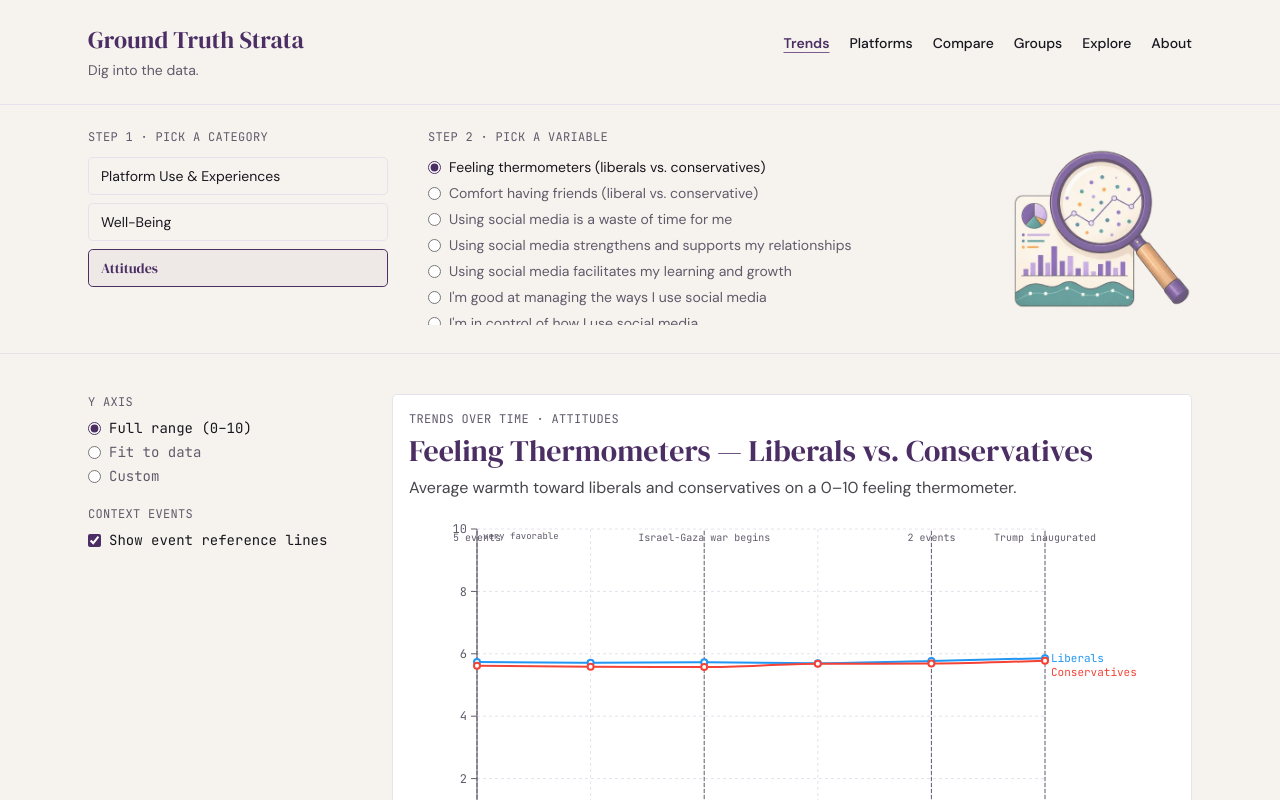
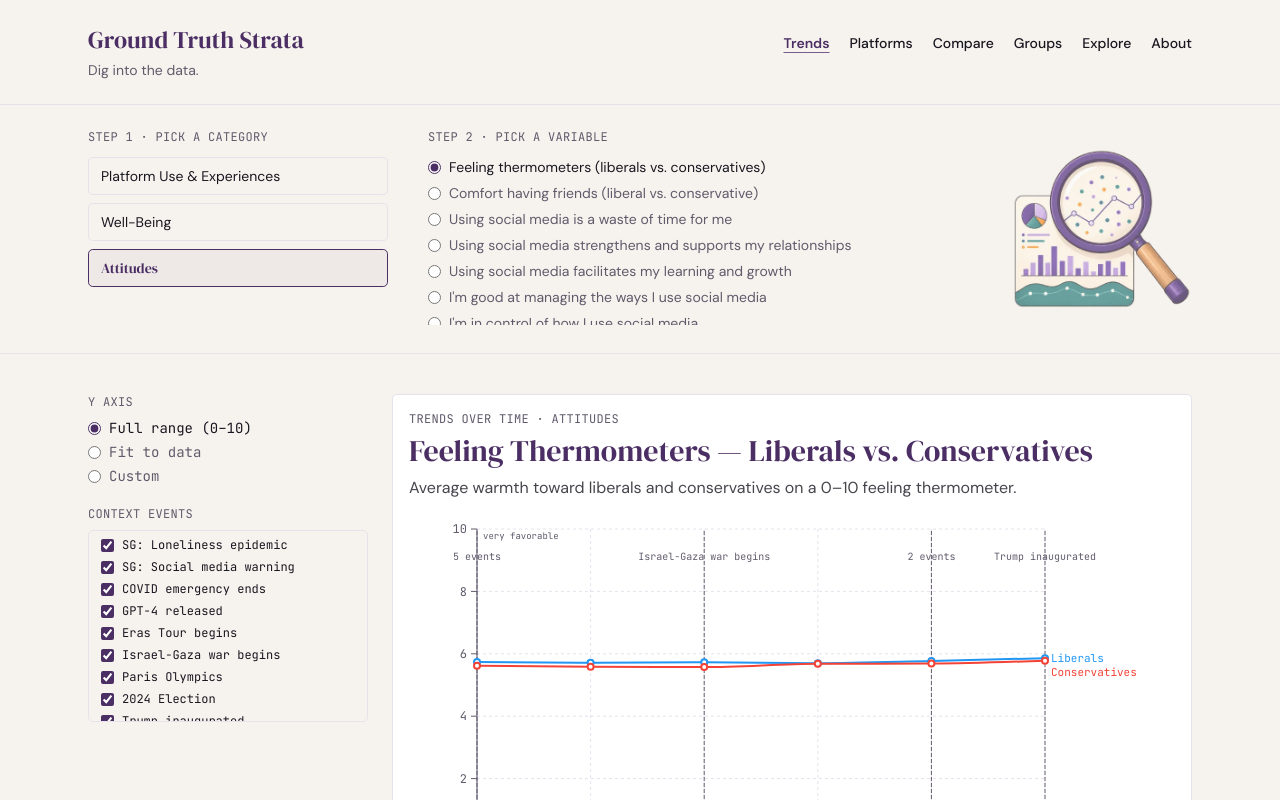
Before and after one commit to mattmotyl/ground-truth-strata, a Next.js app: page /trends in a window 1280 px wide. Both pictures are taken after a click on the button "Attitudes". Shown: the top 800 px of the page. Built offline with nearby package versions, Linux system fonts and the light colour scheme.

Commit message:
T3-B7 polish: per-event checkboxes in Context Events control, fix event label overlap on axis anchors
Co-Authored-By: Claude Opus 4.7 (1M context) <noreply@anthropic.com>

```diff
--- a/src/components/charts/trend-line-bits.tsx
+++ b/src/components/charts/trend-line-bits.tsx
@@ -323,14 +323,24 @@ export function SingleSeriesTooltip({
   );
 }
 
-// ── Context-events toggle ─────────────────────────────────────────────
+// ── Context-events control (per-event checkbox list) ──────────────────
+// Scrollable list of individual macro events (one checkbox each), styled
+// to match the platform multiselect. All checked by default; unchecking
+// hides that event's reference line.
 
-export function EventsToggle({
-  checked,
-  onChange,
+interface EventOption {
+  id: string;
+  shortLabel: string;
+}
+
+export function EventsControl({
+  events,
+  hidden,
+  onToggle,
 }: {
-  checked: boolean;
-  onChange: (b: boolean) => void;
+  events: EventOption[];
+  hidden: ReadonlySet<string>;
+  onToggle: (id: string) => void;
 }) {
   return (
     <div className="space-y-2">
@@ -340,20 +350,29 @@ export function EventsToggle({
       >
         Context events
       </p>
-      <label className="flex items-center gap-2 cursor-pointer text-sm">
+      <ul
+        className="max-h-48 overflow-y-auto border border-mist rounded-md bg-paper px-2 py-1 space-y-0.5"
+        style={{ fontFamily: 'var(--font-mono)' }}
+      >
+        {events.map((ev) => {
+          const checked = !hidden.has(ev.id);
+          return (
+            <li key={ev.id}>
+              <label className="flex items-center gap-2 text-xs rounded px-1 py-0.5 cursor-pointer hover:bg-mist/50">
                 <input
                   type="checkbox"
                   checked={checked}
-          onChange={(e) => onChange(e.target.checked)}
+                  onChange={() => onToggle(ev.id)}
                   className="accent-plum"
                 />
-        <span
-          className={checked ? 'text-ink' : 'text-slate'}
-          style={{ fontFamily: 'var(--font-mono)' }}
-        >
-          Show event reference lines
+                <span className={checked ? 'text-ink' : 'text-slate'}>
+                  {ev.shortLabel}
                 </span>
               </label>
+            </li>
+          );
+        })}
+      </ul>
     </div>
   );
 }
--- a/src/components/charts/trends-variable-trend.tsx
+++ b/src/components/charts/trends-variable-trend.tsx
@@ -41,14 +41,16 @@ import {
 } from '@/lib/strata-survey';
 import {
   axisTicks,
-  buildEventReferenceLines,
   buildPairedSeries,
   buildPlatformFanData,
   buildRespondentSeries,
   eventContextSentence,
+  groupEventsToRefLines,
   respondentTitle,
+  selectableMacroEvents,
   trendConfig,
   type EventRefLine,
+  type MacroEvent,
 } from '@/lib/trends-adapters';
 import type { AxisAnchor } from '@/lib/trends-categories';
 import { StrataChartFrame } from './strata-chart-frame';
@@ -61,7 +63,7 @@ import { PlatformWaveTable } from './platform-wave-table';
 import {
   AxisAnchorLabels,
   BrokenYAxisIndicator,
-  EventsToggle,
+  EventsControl,
   LineEndLabels,
   PlatformFanTooltip,
   SingleSeriesTooltip,
@@ -78,8 +80,10 @@ function clamp01(v: number): number {
 
 // Vertical dashed reference lines for contextual events, snapped to the
 // wave category. Returned as an array of <ReferenceLine> so Recharts
-// detects them as chart children.
-function renderEventLines(refLines: EventRefLine[]) {
+// detects them as chart children. labelOffset pushes the label down from
+// the top edge — larger on charts that show Y-axis anchor labels, so the
+// Wave 1 event label clears the top anchor (e.g. "very favorable").
+function renderEventLines(refLines: EventRefLine[], labelOffset: number) {
   return refLines.map((rl) => (
     <ReferenceLine
       key={rl.waveLabel}
@@ -89,12 +93,21 @@ function renderEventLines(refLines: EventRefLine[]) {
       label={{
         value: rl.label,
         position: 'insideTop',
+        offset: labelOffset,
         fontSize: 10,
         fontFamily: 'var(--font-mono)',
         fill: '#605A6B',
       }}
     />
   ));
+}
+
+// Immutable toggle of an id in a Set (for the per-event checkbox list).
+function toggleInSet(set: ReadonlySet<string>, id: string): Set<string> {
+  const next = new Set(set);
+  if (next.has(id)) next.delete(id);
+  else next.add(id);
+  return next;
 }
 
 // =====================================================================
@@ -135,18 +148,23 @@ export function PlatformFanChart({
   const [yMode, setYMode] = useState<'full' | 'fit' | 'custom'>('full');
   const [customMin, setCustomMin] = useState(0);
   const [customMax, setCustomMax] = useState(100);
-  const [showEvents, setShowEvents] = useState(true);
+  const [hiddenEvents, setHiddenEvents] = useState<ReadonlySet<string>>(
+    () => new Set(),
+  );
   const chartRef = useRef<HTMLDivElement | null>(null);
 
   const labelBySlug = new Map(meta.platforms.map((p) => [p.slug, p.label]));
   const chartData = buildPlatformFanData(rows, meta, chartPlatforms);
 
   const presentWaves = [...new Set(rows.map((r) => r.wave))];
-  const refLines = events
-    ? buildEventReferenceLines(events, meta, presentWaves)
+  const availableEvents: MacroEvent[] = events
+    ? selectableMacroEvents(events, meta, presentWaves)
     : [];
+  const refLines = groupEventsToRefLines(
+    availableEvents.filter((e) => !hiddenEvents.has(e.id)),
+  );
   const fullSourceNote =
-    showEvents && refLines.length > 0
+    refLines.length > 0
       ? `${sourceNote} ${eventContextSentence(refLines)}`
       : sourceNote;
 
@@ -247,7 +265,7 @@ export function PlatformFanChart({
               />
             )}
           />
-          {showEvents ? renderEventLines(refLines) : null}
+          {renderEventLines(refLines, 8)}
           {chartPlatforms.map((slug) => (
             <Line
               key={slug}
@@ -301,8 +319,12 @@ export function PlatformFanChart({
         isPercent
         fullLabel="Full range (0–100%)"
       />
-      {refLines.length > 0 ? (
-        <EventsToggle checked={showEvents} onChange={setShowEvents} />
+      {availableEvents.length > 0 ? (
+        <EventsControl
+          events={availableEvents}
+          hidden={hiddenEvents}
+          onToggle={(id) => setHiddenEvents((curr) => toggleInSet(curr, id))}
+        />
       ) : null}
     </div>
   );
@@ -498,7 +520,9 @@ export function RespondentTrend({
   const [customMax, setCustomMax] = useState(
     config.isPercent ? 100 : numericFull[1],
   );
-  const [showEvents, setShowEvents] = useState(true);
+  const [hiddenEvents, setHiddenEvents] = useState<ReadonlySet<string>>(
+    () => new Set(),
+  );
   const chartRef = useRef<HTMLDivElement | null>(null);
 
   if (!metaVar) {
@@ -563,15 +587,18 @@ export function RespondentTrend({
     `Source: ${waveClause}Population-level weighted estimates. 95% CIs ` +
     `available on hover. Cells with n < 30 are suppressed by design. ` +
     `Precomputed JSON generated ${generatedAt}.`;
-  const refLines = events
-    ? buildEventReferenceLines(
+  const availableEvents: MacroEvent[] = events
+    ? selectableMacroEvents(
         events,
         meta,
         series.map((p) => p.wave),
       )
     : [];
+  const refLines = groupEventsToRefLines(
+    availableEvents.filter((e) => !hiddenEvents.has(e.id)),
+  );
   const fullSourceNote =
-    showEvents && refLines.length > 0
+    refLines.length > 0
       ? `${sourceNote} ${eventContextSentence(refLines)}`
       : sourceNote;
   const interpretation = `[PLACEHOLDER -- Matt to review] ${title} over time. ${
@@ -643,7 +670,7 @@ export function RespondentTrend({
               />
             )}
           />
-          {showEvents ? renderEventLines(refLines) : null}
+          {renderEventLines(refLines, axisAnchors ? 24 : 8)}
           <Line
             type="monotone"
             dataKey="value"
@@ -684,8 +711,12 @@ export function RespondentTrend({
         rawMax={numericFull[1]}
         rawStep={0.1}
       />
-      {refLines.length > 0 ? (
-        <EventsToggle checked={showEvents} onChange={setShowEvents} />
+      {availableEvents.length > 0 ? (
+        <EventsControl
+          events={availableEvents}
+          hidden={hiddenEvents}
+          onToggle={(id) => setHiddenEvents((curr) => toggleInSet(curr, id))}
+        />
       ) : null}
     </div>
   );
@@ -832,7 +863,9 @@ export function PairedAttitudeTrend({
   const [yMode, setYMode] = useState<'full' | 'fit' | 'custom'>('full');
   const [customMin, setCustomMin] = useState(numericFull[0]);
   const [customMax, setCustomMax] = useState(numericFull[1]);
-  const [showEvents, setShowEvents] = useState(true);
+  const [hiddenEvents, setHiddenEvents] = useState<ReadonlySet<string>>(
+    () => new Set(),
+  );
   const chartRef = useRef<HTMLDivElement | null>(null);
 
   const series = buildPairedSeries(trends, pair[0], pair[1], meta);
@@ -879,11 +912,14 @@ export function PairedAttitudeTrend({
     }–${waveList.length ? Math.max(...waveList) : '—'}. ` +
     'Population-level weighted means. 95% CIs available on hover. ' +
     `Precomputed JSON generated ${generatedAt}.`;
-  const refLines = events
-    ? buildEventReferenceLines(events, meta, waveList)
+  const availableEvents: MacroEvent[] = events
+    ? selectableMacroEvents(events, meta, waveList)
     : [];
+  const refLines = groupEventsToRefLines(
+    availableEvents.filter((e) => !hiddenEvents.has(e.id)),
+  );
   const fullSourceNote =
-    showEvents && refLines.length > 0
+    refLines.length > 0
       ? `${sourceNote} ${eventContextSentence(refLines)}`
       : sourceNote;
 
@@ -945,7 +981,7 @@ export function PairedAttitudeTrend({
               />
             )}
           />
-          {showEvents ? renderEventLines(refLines) : null}
+          {renderEventLines(refLines, axisAnchors ? 24 : 8)}
           {pair.map((k) => (
             <Line
               key={k}
@@ -1007,8 +1043,12 @@ export function PairedAttitudeTrend({
         rawMax={numericFull[1]}
         rawStep={0.5}
       />
-      {refLines.length > 0 ? (
-        <EventsToggle checked={showEvents} onChange={setShowEvents} />
+      {availableEvents.length > 0 ? (
+        <EventsControl
+          events={availableEvents}
+          hidden={hiddenEvents}
+          onToggle={(id) => setHiddenEvents((curr) => toggleInSet(curr, id))}
+        />
       ) : null}
     </div>
   );
--- a/src/lib/trends-adapters.ts
+++ b/src/lib/trends-adapters.ts
@@ -307,6 +307,15 @@ export function axisTicks([lo, hi]: [number, number]): number[] {
 // snap-to-wave with fractional positioning at the event's true date. See
 // the ROADMAP "reference lines — time-axis upgrade" note.
 
+// One macro event that snapped onto a present wave — the unit the
+// per-event Context Events checkbox list toggles.
+export interface MacroEvent {
+  id: string;
+  shortLabel: string;
+  wave: number;
+  waveLabel: string;
+}
+
 export interface EventRefLine {
   wave: number;
   waveLabel: string;
@@ -335,15 +344,18 @@ function snapEventToWave(
   return best;
 }
 
-export function buildEventReferenceLines(
+// Individual macro events available on a chart (one per checkbox in the
+// Context Events control), snapped to a present wave. Preserves source
+// order within a wave; sorted by wave.
+export function selectableMacroEvents(
   events: ContextualEventsJson,
   meta: MetaJson,
   presentWaves: number[],
-): EventRefLine[] {
+): MacroEvent[] {
   const ranges = events._meta.survey_date_ranges;
   const present = new Set(presentWaves);
   const waveDates = new Map(meta.waves.map((w) => [w.wave, w.dates]));
-  const byWave = new Map<number, string[]>();
+  const out: MacroEvent[] = [];
   for (const ev of events.event_annotations) {
     // Macro events only (platform-specific events need the usage chart's
     // platform context — out of scope here).
@@ -352,17 +364,32 @@ export function buildEventReferenceLines(
     if (Number.isNaN(ms)) continue;
     const wave = snapEventToWave(ms, ranges);
     if (wave === null || !present.has(wave)) continue;
-    const list = byWave.get(wave);
-    if (list) list.push(ev.short_label);
-    else byWave.set(wave, [ev.short_label]);
+    out.push({
+      id: ev.id,
+      shortLabel: ev.short_label,
+      wave,
+      waveLabel: waveDateRangeLabel(waveDates.get(wave) ?? ''),
+    });
+  }
+  return out.sort((a, b) => a.wave - b.wave);
+}
+
+// Group the currently-visible events into one reference line per wave.
+export function groupEventsToRefLines(visible: MacroEvent[]): EventRefLine[] {
+  const byWave = new Map<number, MacroEvent[]>();
+  for (const ev of visible) {
+    const list = byWave.get(ev.wave);
+    if (list) list.push(ev);
+    else byWave.set(ev.wave, [ev]);
   }
   return [...byWave.keys()]
     .sort((a, b) => a - b)
     .map((wave) => {
-      const titles = byWave.get(wave)!;
+      const evs = byWave.get(wave)!;
+      const titles = evs.map((e) => e.shortLabel);
       return {
         wave,
-        waveLabel: waveDateRangeLabel(waveDates.get(wave) ?? ''),
+        waveLabel: evs[0].waveLabel,
         label: titles.length === 1 ? titles[0] : `${titles.length} events`,
         titles,
       };
```
Lines whose indentation alone changed are shown as unchanged.
